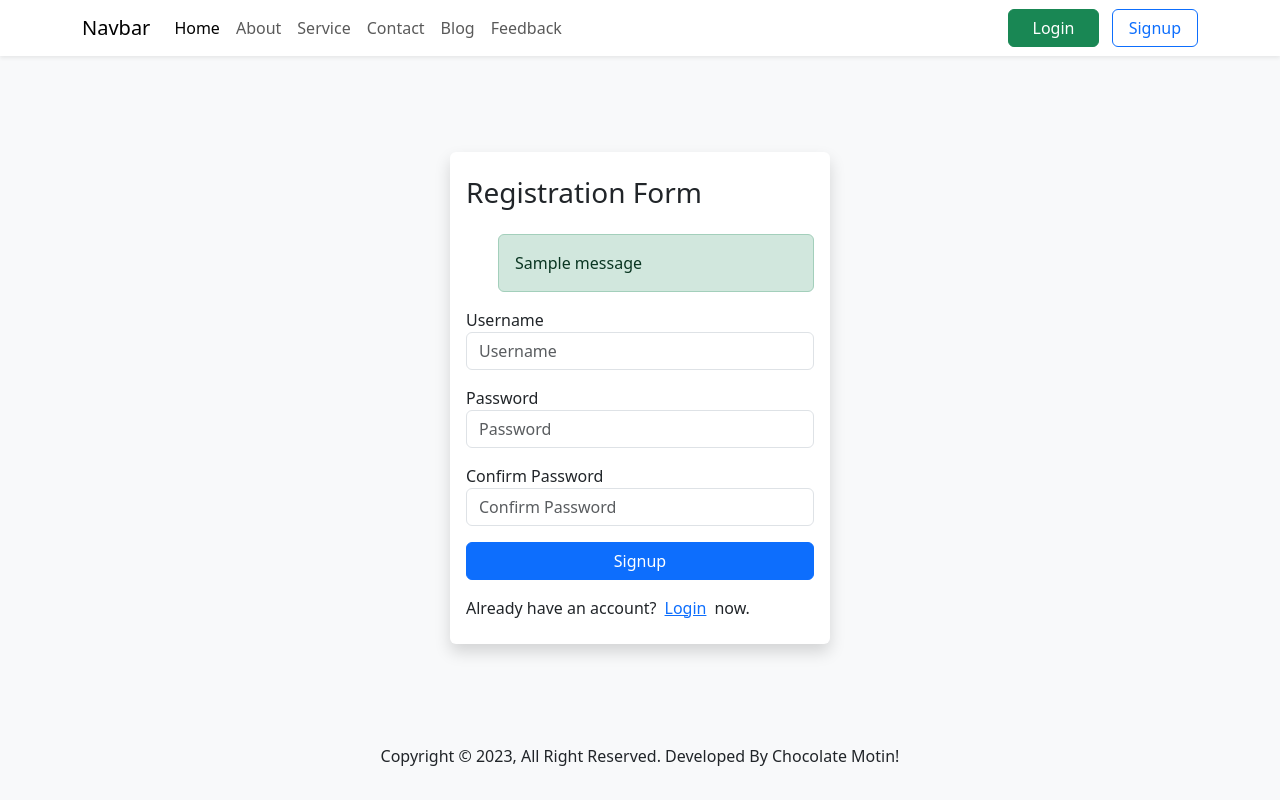
After one commit to swesadiqul/django-template-configure, a Django app: page /signup/ in a window 1280 px wide. The commit adds this page. Run offline with Django 4.2, Linux system fonts and the light colour scheme; one stand-in notice (Sample message) is shown; some libraries are stand-ins or nearby versions.

Commit message:
user management in tolet

```diff
--- /dev/null
+++ b/members/templates/chocolate/signup.html
@@ -0,0 +1,51 @@
+{% extends 'master.html' %}
+
+
+{% block title %}
+To-Let | Signup
+{% endblock %}
+
+
+{% block content %}
+<section id="signup" class="py-5 mt-5">
+    <div class="container">
+        <div class="row align-items-center justify-content-center">
+            <div class=" col-4 shadow p-3 py-4 rounded bg-white">
+                <h3 class="mb-4">Registration Form</h3>
+                {% if messages %}
+                <ul class="messages">
+                    {% for message in messages %}
+                    <div class="alert {% if message.tags %}alert-{{ message.tags }}{% endif %}">
+                        {{ message }}
+                    </div>
+                    {% endfor %}
+                </ul>
+                {% endif %}
+                <form action="" method="post">
+                    {% csrf_token %}
+                    <div class="form-group mb-3">
+                        <label for="id_username">Username</label>
+                        <input type="text" class="form-control" name="username" id="id_username" placeholder="Username"
+                            aria-label="Username" required>
+                    </div>
+                    <div class="form-group mb-3">
+                        <label for="id_password1">Password</label>
+                        <input type="password" class="form-control" name="password1" id="id_password1"
+                            placeholder="Password" aria-label="Password" required>
+                    </div>
+                    <div class="form-group mb-3">
+                        <label for="id_password2">Confirm Password</label>
+                        <input type="password" class="form-control" name="password2" id="id_password2"
+                            placeholder="Confirm Password" aria-label="Confirm Password" required>
+                    </div>
+
+                    <div class="d-grid gap-2">
+                        <button type="submit" class="btn btn-primary">Signup</button>
+                    </div>
+                </form>
+                <p class="mb-0 mt-3">Already have an account?<a href="#" class="mx-2">Login</a>now.</p>
+            </div>
+        </div>
+    </div>
+</section>
+{% endblock %}
--- a/members/templates/includes/header.html
+++ b/members/templates/includes/header.html
@@ -1,4 +1,4 @@
-<nav class="navbar navbar-expand-lg bg-body-tertiary">
+<nav class="navbar navbar-expand-lg bg-white shadow-sm">
     <div class="container">
         <a class="navbar-brand" href="/">Navbar</a>
         <button class="navbar-toggler" type="button" data-bs-toggle="collapse" data-bs-target="#navbarSupportedContent"
@@ -26,10 +26,30 @@
                     <a class="nav-link" href="{% url 'feedback' %}">Feedback</a>
                 </li>
             </ul>
-            <form class="d-flex" role="search">
-                <input class="form-control me-2" type="search" placeholder="Search" aria-label="Search">
-                <button class="btn btn-outline-success" type="submit">Search</button>
-            </form>
+            <div class="user">
+                {% if not request.user.is_authenticated %}
+                <a class="btn btn-success px-4" href="/login/">Login</a>
+                <a class="btn btn-outline-primary ms-2 px-3" href="/signup/">Signup</a>
+                {% else %}
+                <div class="btn-group">
+                    <button type="button" class="btn border-0" data-bs-toggle="dropdown" aria-expanded="false">
+                        <div class="row align-items-center">
+                            <div class="col text-end px-0">
+                                <p class="mb-0">{{ request.user.username }}</p>
+                            </div>
+                            <div class="col">
+                                <i class="fa-solid fa-circle-user fs-3"></i>
+                            </div>
+                        </div>
+                    </button>
+                    <ul class="dropdown-menu dropdown-menu-end">
+                        <li><a class="dropdown-item" href="#">Dashboard</a></li>
+                        <li><a class="dropdown-item" href="/change-password/">Change Password</a></li>
+                        <li><a class="dropdown-item" href="/logout/">Logout</a></li>
+                    </ul>
+                </div>
+                {% endif %}
+            </div>
         </div>
     </div>
 </nav>
--- a/members/templates/master.html
+++ b/members/templates/master.html
@@ -7,10 +7,10 @@
   <meta name="viewport" content="width=device-width, initial-scale=1">
   <title>{% block title %}{% endblock %}</title>
   <link href="{% static 'css/bootstrap.min.css' %}" rel="stylesheet">
-  <link rel="stylesheet" href="https://cdnjs.cloudflare.com/ajax/libs/font-awesome/6.4.2/css/all.min.css"/>
+  <link rel="stylesheet" href="https://cdnjs.cloudflare.com/ajax/libs/font-awesome/6.4.2/css/all.min.css" />
 </head>
 
-<body>
+<body class="bg-light">
 
   <header>
     {% include 'includes/header.html' %}
@@ -28,6 +28,30 @@
 
 
   <script src="{% static 'js/bootstrap.bundle.min.js' %}"></script>
+  <script src="https://cdn.jsdelivr.net/npm/sweetalert2@11"></script>
+
+  <script>
+    {% if messages %}
+    {% for message in messages %}
+    const Toast = Swal.mixin({
+      toast: true,
+      position: 'top-end',
+      showConfirmButton: false,
+      timer: 3000,
+      timerProgressBar: true,
+      didOpen: (toast) => {
+        toast.addEventListener('mouseenter', Swal.stopTimer)
+        toast.addEventListener('mouseleave', Swal.resumeTimer)
+      }
+    })
+
+    Toast.fire({
+      icon: '{{ message.tags }}',
+      title: '{{ message }}'
+    })
+    {% endfor %}
+    {% endif %}
+  </script>
 </body>
 
 </html>
--- a/members/urls.py
+++ b/members/urls.py
@@ -10,4 +10,8 @@ urlpatterns = [
     path('services/', views.services, name='service'),
     path('blogs/', views.blogs, name='blogs'),
     path('single-blog/', views.single_blog, name='single-blog'),
+    path('signup/', views.sign_up, name='signup'),
+    path('login/', views.log_in, name='login'),
+    path('logout/', views.log_out, name='logout'),
+    path('change-password/', views.change_password, name='change-password'),
 ]
--- a/members/views.py
+++ b/members/views.py
@@ -1,66 +1,16 @@
-from django.shortcuts import render, HttpResponse
+from django.shortcuts import render, redirect
 from .models import Contact, Service
-import datetime
 from .forms import *
+from django.contrib import messages
+from django.contrib.auth import authenticate, login, logout
+from django.contrib.auth import get_user_model
+from django.contrib.auth.forms import PasswordChangeForm
+
 
 # Create your views here.
-content = "Lorem ipsum dolor sit, amet consectetur adipisicing elit. Eligendi quo incidunt dicta magni nobis. Voluptate sunt architecto minus iusto eveniet sit doloremque ducimus, voluptatem laudantium deserunt quia quibusdam, officia nulla in. Distinctio, eveniet. Sequi vel omnis, animi quam quibusdam ipsa debitis? Voluptatibus consequatur ipsum libero possimus neque quaerat qui nulla."
-
-
 def home(request):
     contact_list = Contact.objects.all()
-    nums = [
-        {
-            'id': 1,
-            'firstname': 'Emil',
-            'lastname': 'Refsnes',
-            'phone': 5551234,
-            'joined_date': datetime.date(2022, 1, 5)
-        },
-        {
-            'id': 2,
-            'firstname': 'Tobias',
-            'lastname': 'Refsnes',
-            'phone': 5557777,
-            'joined_date': datetime.date(2021, 4, 1)
-        },
-        {
-            'id': 3,
-            'firstname': 'Linus',
-            'lastname': 'Refsnes',
-            'phone': 5554321,
-            'joined_date': datetime.date(2021, 12, 24)
-        },
-        {
-            'id': 4,
-            'firstname': 'Lene',
-            'lastname': 'Refsnes',
-            'phone': 5551234,
-            'joined_date': datetime.date(2021, 5, 1)
-        },
-        {
-            'id': 5,
-            'firstname': 'Stalikken',
-            'lastname': 'Refsnes',
-            'phone': 5559876,
-            'joined_date': datetime.date(2022, 9, 29)
-        }
-    ]
-    return render(request, 'index.html', {'student': contact_list, 'content': content, 'nums': nums})
-
-
-student = [
-    {
-        "name": "Sadiqul islam",
-        'roll': 34
-    },
-    {
-        "name": "Sadiqul islam",
-    },
-]
-
-
-print(student[0]['roll'])
+    return render(request, 'index.html', {'student': contact_list})
 
 
 def about(request):
@@ -69,18 +19,21 @@ def about(request):
 
 def contact(request):
     if request.method == 'POST':
-        name = request.POST.get('name')
-        email = request.POST.get('email')
-        phone = request.POST.get('phone')
-        subject = request.POST.get('subject')
-        message = request.POST.get('message')
+        form = ContactForm(request.POST)
+        if form.is_valid():
+            name = form.cleaned_data['name']
+            email = form.cleaned_data['email']
+            phone = form.cleaned_data['phone']
+            subject = form.cleaned_data['subject']
+            message = form.cleaned_data['message']
+            Contact.objects.create(name=name, email=email,
+                                   phone=phone, subject=subject, message=message)
+            messages.success(request, 'Successfully submitted!')
+            return redirect('contact')
 
-        # save contact information
-        contact = Contact(name=name, email=email, phone=phone, subject=subject, message=message)
-        contact.save()
-
-        # Contact.objects.create(name=name, email=email,
-        #                        phone=phone, subject=subject, message=message)
+        else:
+            messages.error(request, 'Invalid data.')
+            return redirect('contact')
 
     return render(request, 'chocolate/contact.html')
 
@@ -91,9 +44,6 @@ def feedback(request):
 
 def services(request):
     services = Service.objects.all()
-    print(services)
-    print(services[0].created_at)
-    print(services[0].updated_at)
     return render(request, 'chocolate/services.html', {'services': services})
 
 
@@ -102,4 +52,58 @@ def blogs(request):
 
 
 def single_blog(request):
-    return render(request, 'chocolate/single-blog.html', {'content': content})
+    return render(request, 'chocolate/single-blog.html')
+
+
+def sign_up(request):
+    if request.method == "POST":
+        form = RegistrationForm(request.POST)
+        username = request.POST.get('username')
+        if not get_user_model().objects.filter(username=username).exists():
+            if form.is_valid():
+                user = form.save(commit=False)
+                user.username = username.lower()
+                user.save()
+                login(request, user)
+                messages.success(request, 'You have singed up successfully.')
+                return redirect('home')
+
+            else:
+                messages.error(request, "Invalid form data.")
+                return render(request, 'chocolate/signup.html')
+        else:
+            messages.error(request, "You have already an account.")
+            return render(request, 'chocolate/signup.html')
+    else:
+        return render(request, 'chocolate/signup.html')
+
+
+def log_in(request):
+    if request.method == "POST":
+        form = LoginForm(request.POST)
+        if form.is_valid():
+            username = form.cleaned_data['username']
+            password = form.cleaned_data['password']
+            user = authenticate(request, username=username, password=password)
+            if user is not None:
+                login(request, user)
+                messages.success(request, 'You have successfully logged in.')
+                return redirect('home')
+            else:
+                messages.error(request, "You don't have any account.")
+                return redirect('signup')
+        else:
+            messages.error(request, 'Invalid username or password.')
+            return render(request, 'chocolate/login.html')
+    return render(request, 'chocolate/login.html')
+
+
+def change_password(request):
+    form = PasswordChangeForm(user=request.user)
+    return render(request, 'chocolate/change_password.html', {'form': form})
+
+
+def log_out(request):
+    logout(request)
+    messages.success(request, "User successfully logout.")
+    return redirect('home')
```
Also changed, not shown: members/forms.py (+23 -9 lines), members/templates/chocolate/change_password.html (added, +12 -0 lines), members/templates/chocolate/contact.html (+8 -1 lines), members/templates/chocolate/login.html (added, +46 -0 lines), db.sqlite3.
